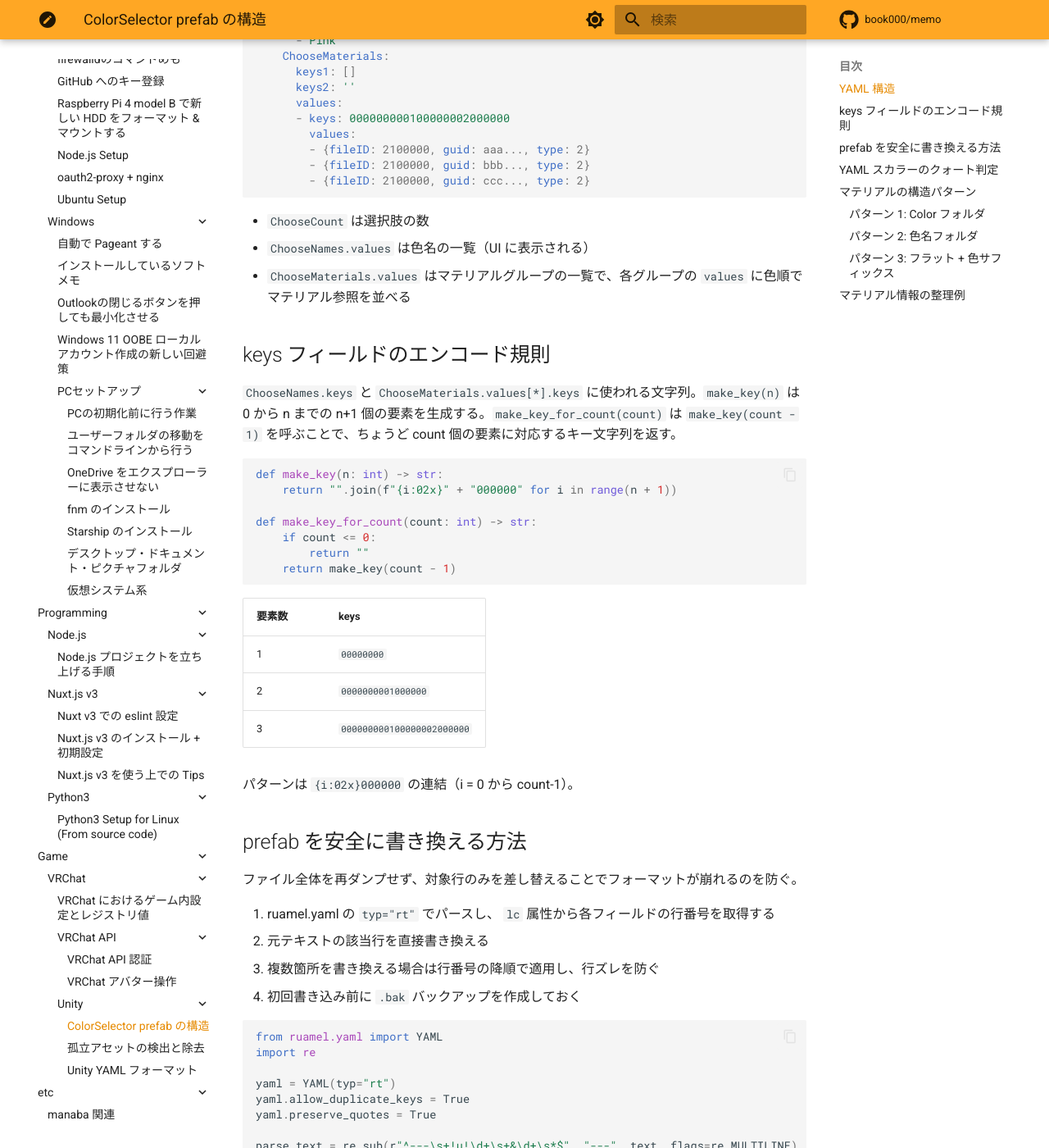
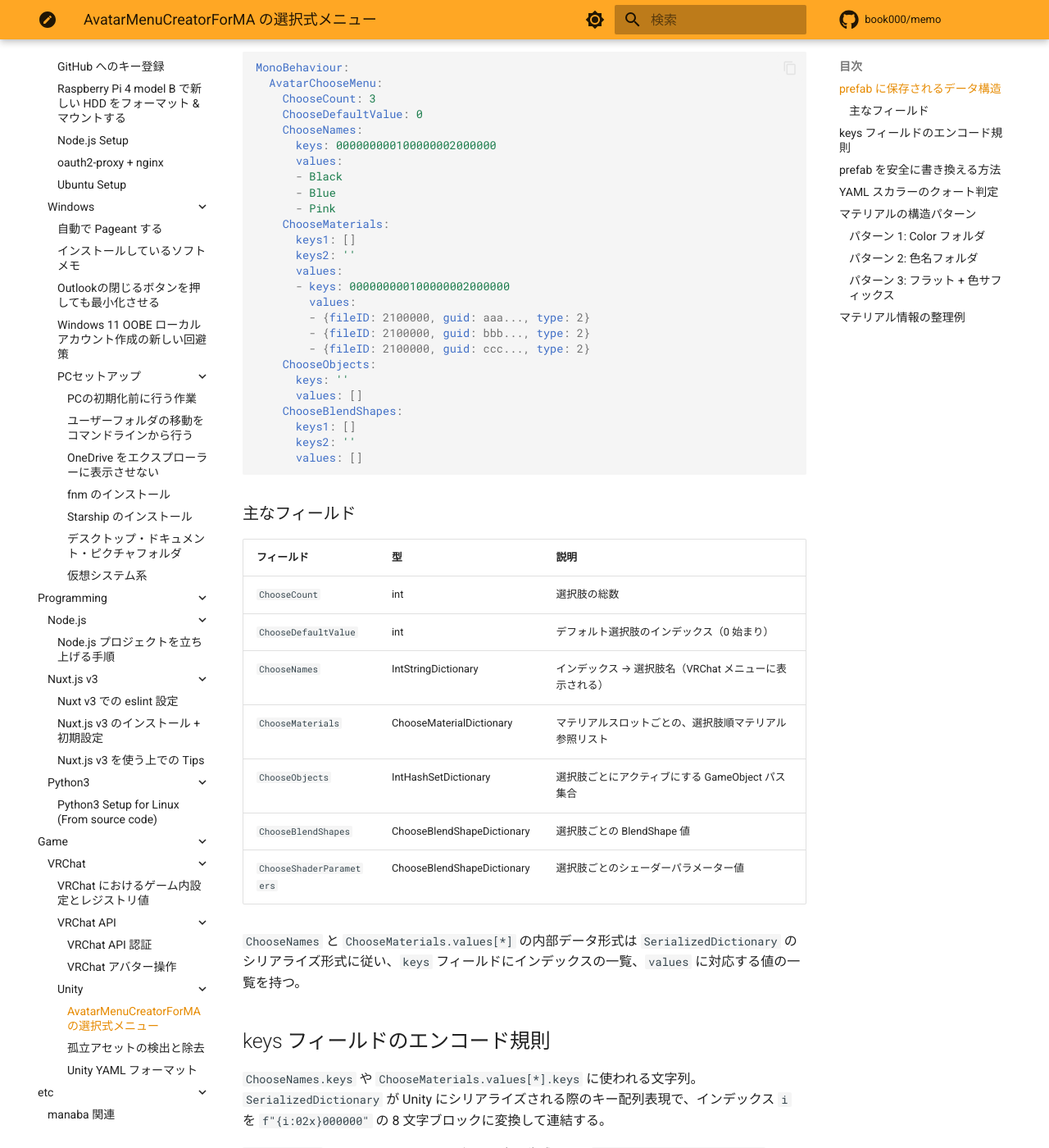
Before and after one commit to book000/memo, an MkDocs documentation site: the page built from docs/game/vrchat/unity/color-selector.md, in a window 1280 px wide and 1400 px high, scrolled down 419 px. Shown: the whole window at 82% size. Built offline with MkDocs 1.6.1 and Material for MkDocs 9.7.7, drawn with Linux system fonts in a browser that asks for light colours; comment, search, counter and statistics services are not loaded; some of the changed text lies outside the part shown.

Commit message:
docs(vrchat): color-selector を AvatarMenuCreatorForMA の説明として書き直し
- タイトルを「ColorSelector prefab の構造」→「AvatarMenuCreatorForMA の選択式メニュー」に変更
- ツールの概要と GitHub URL を冒頭に追加
- YAML 構造を拡充（ChooseDefaultValue, ChooseObjects, ChooseBlendShapes フィールドを追加）
- 主なフィールドの一覧表を追加（型と説明を記載）
- SerializedDictionary のシリアライズ形式として keys フィールドの説明を明確化
- prefab 書き換えセクションに AvatarMenuCreatorForMA の文脈を追加

Co-Authored-By: Claude Sonnet 4.6 <noreply@anthropic.com>

````diff
--- a/docs/game/vrchat/unity/color-selector.md
+++ b/docs/game/vrchat/unity/color-selector.md
@@ -1,13 +1,18 @@
-# ColorSelector prefab の構造
+# AvatarMenuCreatorForMA の選択式メニュー
 
-VRChat アバターで衣装の色を切り替える仕組みに使われる Unity prefab の構造。
+[AvatarMenuCreatorForMA](https://github.com/Narazaka/AvatarMenuCreaterForMA)（作者: Narazaka）は、Modular Avatar を利用して VRChat アバターのメニューを非破壊で作成する Unity ツール。ON/OFF・選択式・無段階調整の 3 種類のメニューを生成できる。
 
-## YAML 構造
+衣装の色切り替えなど「複数の選択肢から 1 つを選ぶ」場面では**選択式メニュー**（`AvatarChooseMenuCreator` コンポーネント）を使う。
+
+## prefab に保存されるデータ構造
+
+`AvatarChooseMenuCreator` コンポーネントが持つ `AvatarChooseMenu` フィールドに選択肢の設定が記録される。Unity YAML では以下のように展開される。
 
 ```yaml
 MonoBehaviour:
   AvatarChooseMenu:
     ChooseCount: 3
+    ChooseDefaultValue: 0
     ChooseNames:
       keys: 000000000100000002000000
       values:
@@ -23,15 +28,34 @@ MonoBehaviour:
         - {fileID: 2100000, guid: aaa..., type: 2}
         - {fileID: 2100000, guid: bbb..., type: 2}
         - {fileID: 2100000, guid: ccc..., type: 2}
+    ChooseObjects:
+      keys: ''
+      values: []
+    ChooseBlendShapes:
+      keys1: []
+      keys2: ''
+      values: []
 ```
 
-- `ChooseCount` は選択肢の数
-- `ChooseNames.values` は色名の一覧（UI に表示される）
-- `ChooseMaterials.values` はマテリアルグループの一覧で、各グループの `values` に色順でマテリアル参照を並べる
+### 主なフィールド
+
+| フィールド | 型 | 説明 |
+| --- | --- | --- |
+| `ChooseCount` | int | 選択肢の総数 |
+| `ChooseDefaultValue` | int | デフォルト選択肢のインデックス（0 始まり） |
+| `ChooseNames` | IntStringDictionary | インデックス → 選択肢名（VRChat メニューに表示される） |
+| `ChooseMaterials` | ChooseMaterialDictionary | マテリアルスロットごとの、選択肢順マテリアル参照リスト |
+| `ChooseObjects` | IntHashSetDictionary | 選択肢ごとにアクティブにする GameObject パス集合 |
+| `ChooseBlendShapes` | ChooseBlendShapeDictionary | 選択肢ごとの BlendShape 値 |
+| `ChooseShaderParameters` | ChooseBlendShapeDictionary | 選択肢ごとのシェーダーパラメーター値 |
+
+`ChooseNames` と `ChooseMaterials.values[*]` の内部データ形式は `SerializedDictionary` のシリアライズ形式に従い、`keys` フィールドにインデックスの一覧、`values` に対応する値の一覧を持つ。
 
 ## keys フィールドのエンコード規則
 
-`ChooseNames.keys` と `ChooseMaterials.values[*].keys` に使われる文字列。`make_key(n)` は 0 から n までの n+1 個の要素を生成する。`make_key_for_count(count)` は `make_key(count - 1)` を呼ぶことで、ちょうど count 個の要素に対応するキー文字列を返す。
+`ChooseNames.keys` や `ChooseMaterials.values[*].keys` に使われる文字列。`SerializedDictionary` が Unity にシリアライズされる際のキー配列表現で、インデックス `i` を `f"{i:02x}000000"` の 8 文字ブロックに変換して連結する。
+
+`make_key(n)` は 0 から n までの n+1 個の要素を生成する。`make_key_for_count(count)` は `make_key(count - 1)` を呼ぶことで、ちょうど count 個の要素に対応するキー文字列を返す。
 
 ```python
 def make_key(n: int) -> str:
@@ -53,7 +77,7 @@ def make_key_for_count(count: int) -> str:
 
 ## prefab を安全に書き換える方法
 
-ファイル全体を再ダンプせず、対象行のみを差し替えることでフォーマットが崩れるのを防ぐ。
+AvatarMenuCreatorForMA が生成した prefab をスクリプトで更新する場合、ファイル全体を再ダンプせず対象行のみを差し替えることでフォーマットが崩れるのを防ぐ。
 
 1. ruamel.yaml の `typ="rt"` でパースし、 `lc` 属性から各フィールドの行番号を取得する
 2. 元テキストの該当行を直接書き換える
````
